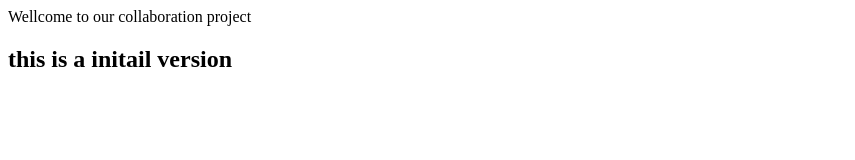
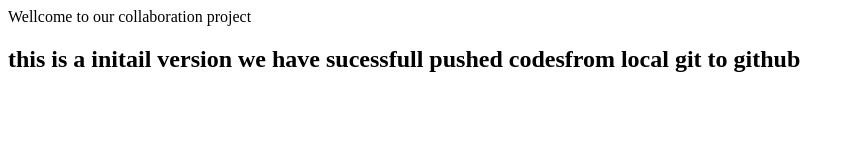
Before and after one commit to Hari-cloud-creator/collaboration_project, a plain HTML site: page index.html in a window 1280 px wide. Shown: the whole page, without its empty margins (0-855 px from the left). Drawn offline with Linux system fonts and the light colour scheme.

Commit message:
Update index.html
code push to github

```diff
--- a/index.html
+++ b/index.html
@@ -1,2 +1,3 @@
 <h> Wellcome to our collaboration project </h>
 <h2> this is a initail version </h>
+<h> we have sucessfull pushed codesfrom local git to github </h>
```
